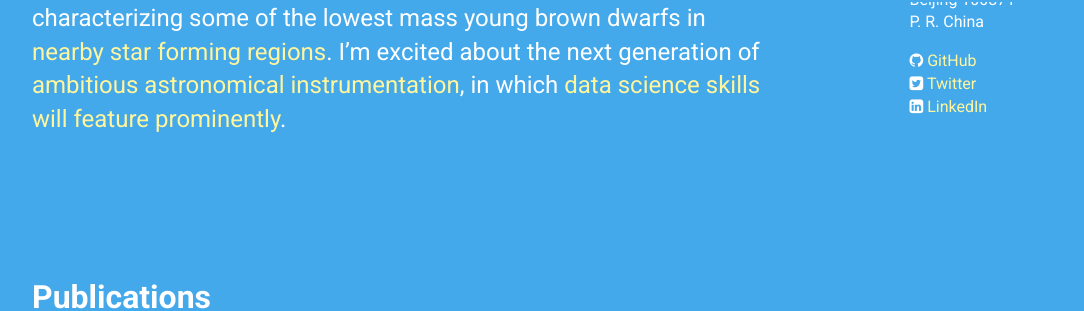
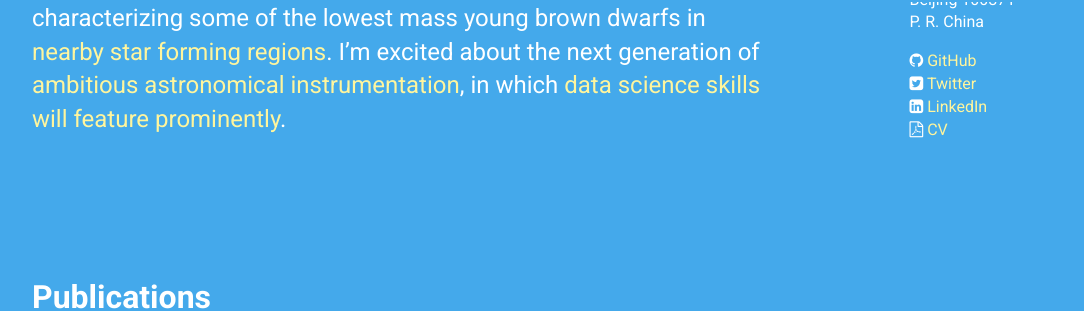
Before and after one commit to gully/gully.github.io, a Jekyll site: the page built from index.html, in a window 1280 px wide and 900 px high, scrolled down 395 px. Shown: the part 140-451 px from the top of the window, without its empty margins (38-1122 px from the left). Built offline with Jekyll 4.4.1, drawn with Linux system fonts in a browser that asks for light colours; nearby versions of some CDN libraries; Markdown is read by kramdown in place of the engine named in the settings; the list of posts is cut into pages by our own code.

Commit message:
Add a link to the CV on GitHub

```diff
--- a/_data/personal.yml
+++ b/_data/personal.yml
@@ -40,6 +40,10 @@ profiles:
     network: LinkedIn
     username: gullys
     url: https://www.linkedin.com/in/gullys
+  -
+    network: CV
+    username: CV
+    url: https://github.com/gully/CV/blob/master/cv.pdf
 
 
 intro:
--- a/_layouts/albertine.html
+++ b/_layouts/albertine.html
@@ -114,6 +114,8 @@ It is threatened by habitat loss.
               <i class="fa fa-linkedin-square"></i>
             {% elsif profile.network == 'Twitter' %}
               <i class="fa fa-twitter-square"></i>
+            {% elsif profile.network == 'CV' %}
+              <i class="fa fa-file-pdf-o"></i>
             {% endif %}
             <a href="{{ profile.url }}">
               {{ profile.network }}
```
